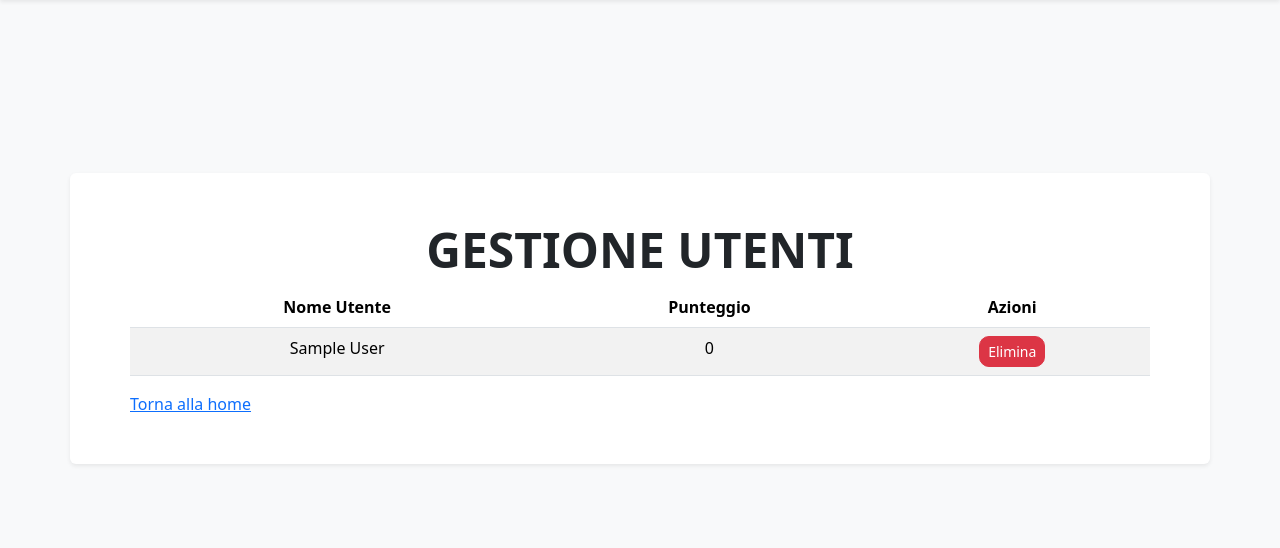
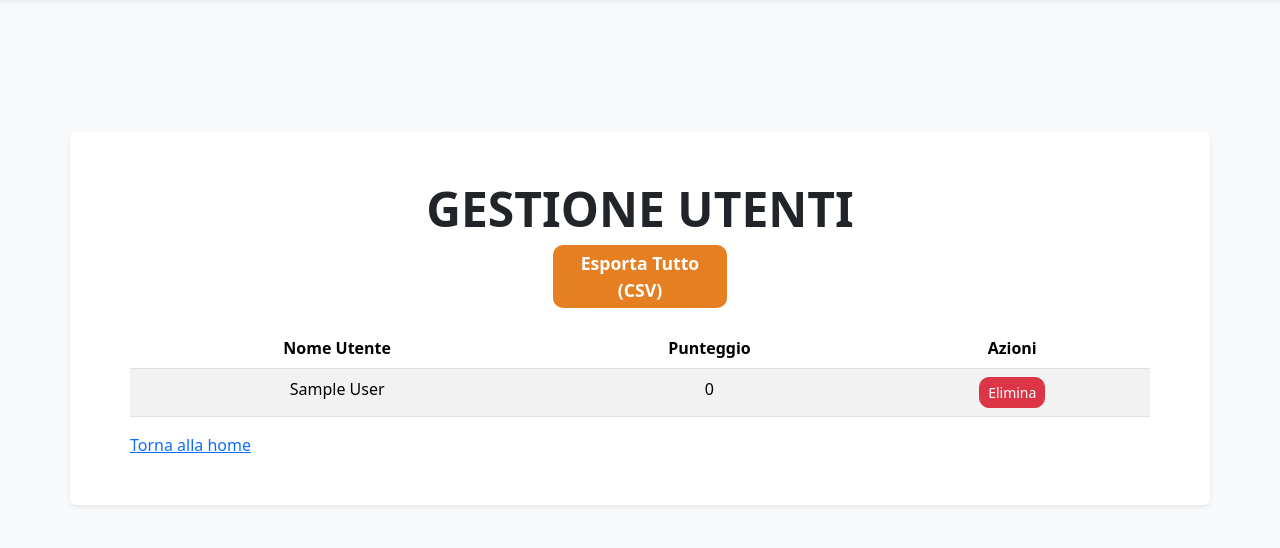
Before and after one commit to sofialottii/GuessTheBot, a PHP site: page /php/adminUsers.php in a window 1280 px wide. Shown: the part 67-615 px from the top of the page. Run offline with PHP 8.4, Linux system fonts and the light colour scheme; tables that the repository leaves empty hold one stand-in row (values such as "Sample post").

Commit message:
updated export csv logic

```diff
--- a/api/export_csv.php
+++ b/api/export_csv.php
@@ -1,5 +1,5 @@
 <?php
-require_once("bootstrap.php");
+require_once("../php/bootstrap.php");
 session_start();
 
 
--- a/php/adminUsers.php
+++ b/php/adminUsers.php
@@ -20,6 +20,8 @@ if (isset($_POST["home"])) {
     exit();
 }
 
+$templateParams["usersSummary"] = $dbh->getUsersSummary();
+
 $templateParams["titolo"] = "Gestisci Utenti";
 $templateParams["nome"] = "contenutoAdminUsers.php";
 
--- a/template/contenutoAdminUsers.php
+++ b/template/contenutoAdminUsers.php
@@ -5,6 +5,9 @@
         <?php if (empty($templateParams["users"])): ?>
             <p class="alert alert-warning">Nessun utente registrato.</p>
         <?php else: ?>
+        <a href="../api/export_csv.php" class="bottone col-2">
+            Esporta Tutto (CSV)
+        </a>
         <div class="table-responsive">
             <table class="table table-striped">
                 <thead>
```
